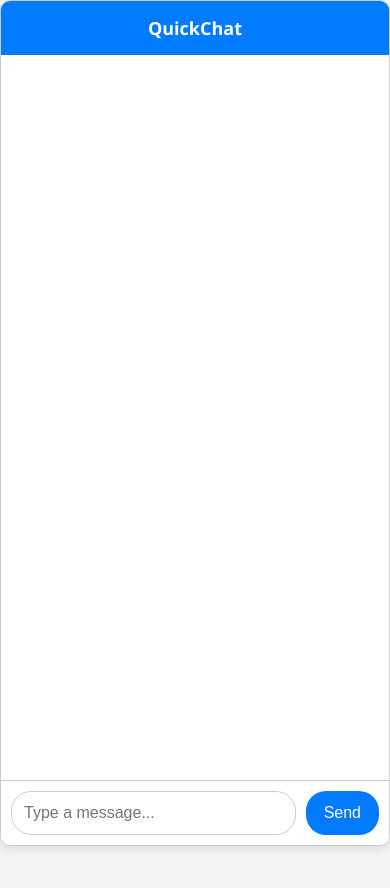
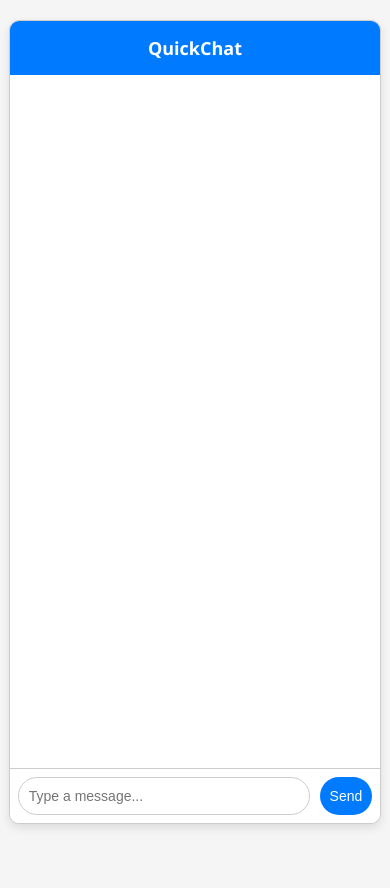
Before and after one commit to rohitanchal/real-time-chat, a website: page index.html in a window 390 px wide. Drawn offline with nearby package versions, Linux system fonts and the light colour scheme; no server answers.

Commit message:
Initial commit: Real-time chat app using Socket.IO

```diff
--- a/index.html
+++ b/index.html
@@ -1,8 +1,7 @@
 <!DOCTYPE html>
-<html>
-
+<html lang="en">
 <head>
-    <meta name="viewport" content="width=device-width,initial-scale=1.0">
+    <meta name="viewport" content="width=device-width, initial-scale=1.0">
     <title>QuickChat</title>
     <style>
         body {
@@ -10,14 +9,18 @@
             padding-bottom: 3rem;
             font-family: "Segoe UI", Roboto, Helvetica, Arial, sans-serif;
             background-color: #f5f5f5;
+            display: flex;
+            justify-content: center;
+            align-items: center;
+            height: 100vh;
         }
 
         #chat-container {
             display: flex;
             flex-direction: column;
-            height: 100vh;
+            height: 90vh;
+            width: 90%;
             max-width: 600px;
-            margin: auto;
             border: 1px solid #ccc;
             background: #fff;
             box-shadow: 0px 4px 10px rgba(0, 0, 0, 0.1);
@@ -42,7 +45,7 @@
             flex-direction: column;
         }
 
-        #messages>li {
+        #messages > li {
             list-style: none;
             max-width: 70%;
             word-wrap: break-word;
@@ -102,28 +105,40 @@
             background: #0056b3;
         }
 
-        @keyframes fadeIn {
-            from {
-                opacity: 0;
-                transform: translateY(5px);
+        /* Mobile Responsive */
+        @media (max-width: 480px) {
+            #chat-container {
+                height: 95vh;
+                width: 95%;
             }
-            to {
-                opacity: 1;
-                transform: translateY(0);
+
+            #messages {
+                padding: 10px;
+            }
+
+            #form {
+                flex-direction: row;
+                padding: 8px;
+            }
+
+            #input {
+                font-size: 14px;
+                padding: 10px;
+            }
+
+            #send-btn {
+                font-size: 14px;
+                padding: 10px;
             }
         }
 
-        .sent, .received {
-            animation: fadeIn 0.3s ease-in-out;
-        }
     </style>
 </head>
-
 <body>
     <div id="chat-container">
         <div id="header">QuickChat</div>
         <ul id="messages"></ul>
-        <form id="form" action="">
+        <form id="form">
             <input id="input" autocomplete="off" placeholder="Type a message..." />
             <button id="send-btn">Send</button>
         </form>
@@ -166,5 +181,4 @@
     </script>
 
 </body>
-
 </html>
```
